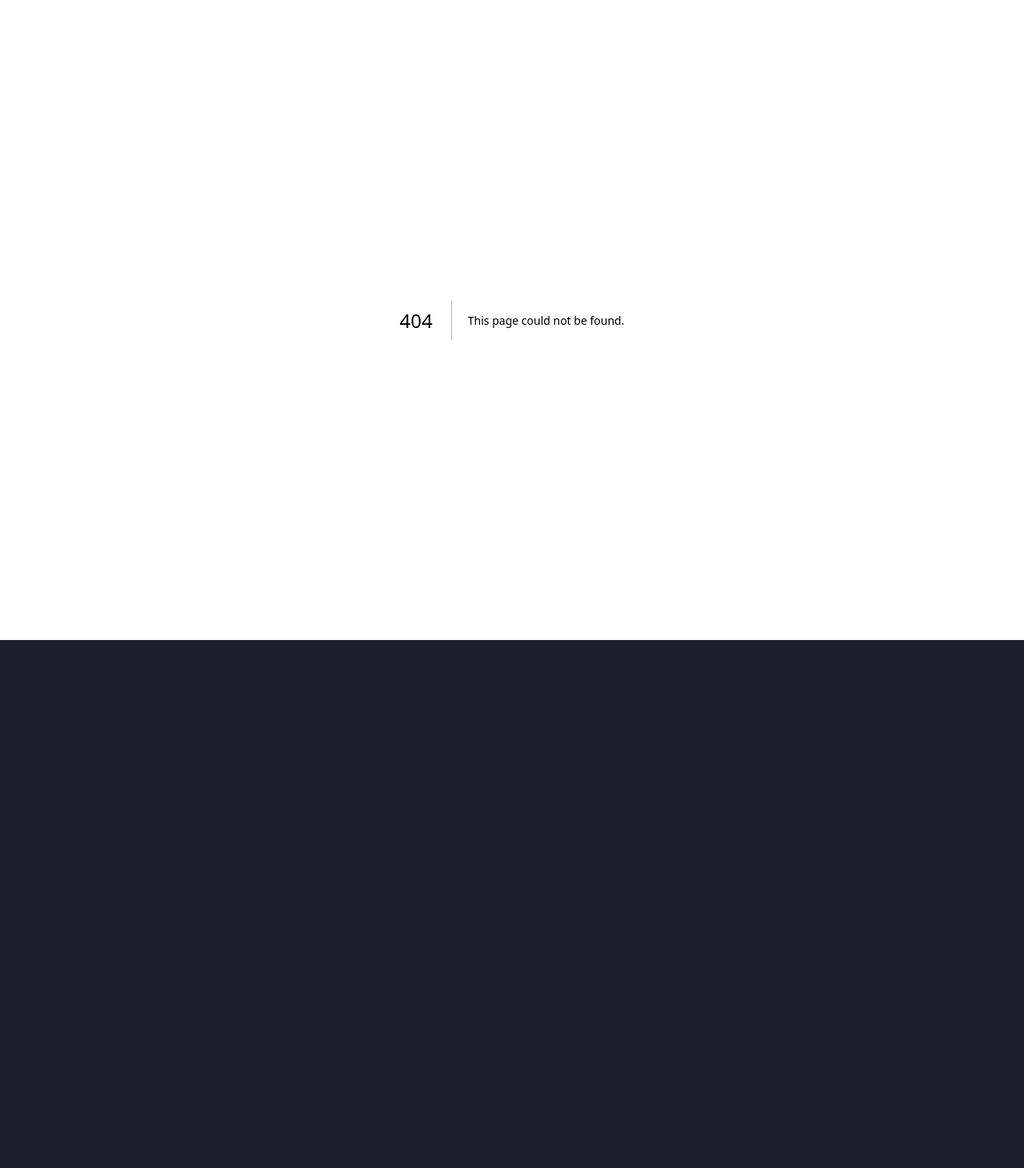
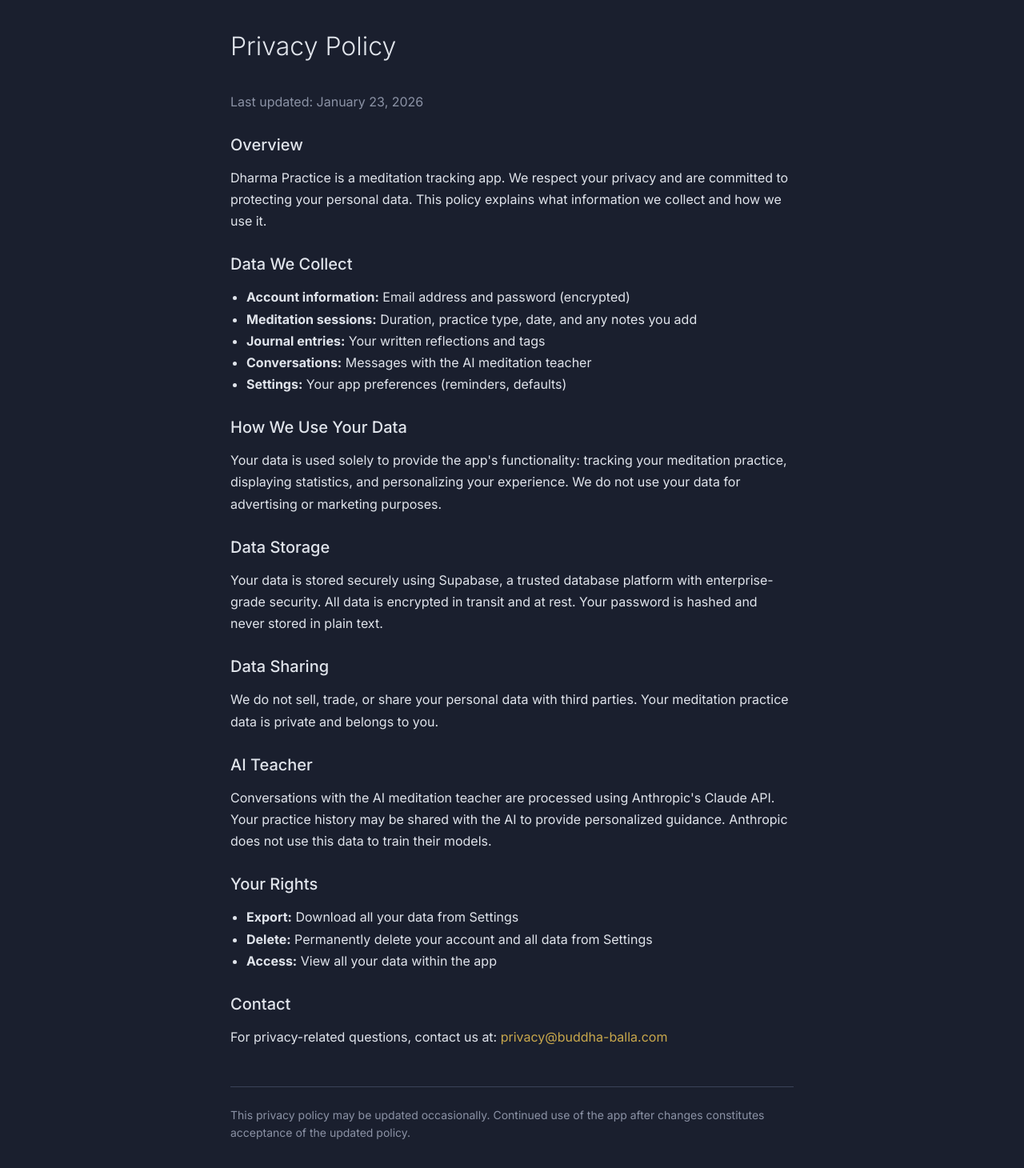
Before and after one commit to nicholasmball/dharma-practice, a Next.js app: page /privacy in a window 1280 px wide. Before the commit this address had no page. Shown: the whole page at 80% size. Before the commit the page ends 800 px from the top, so only its background shows below. Built offline with nearby package versions, Linux system fonts and the light colour scheme.

Commit message:
Add privacy policy page for Play Store

```diff
--- /dev/null
+++ b/src/app/privacy/page.tsx
@@ -0,0 +1,86 @@
+export default function PrivacyPage() {
+  return (
+    <main className="min-h-screen p-8 max-w-3xl mx-auto">
+      <h1 style={{ fontSize: '2rem', fontWeight: 300, marginBottom: '32px' }}>
+        Privacy Policy
+      </h1>
+
+      <div style={{ display: 'flex', flexDirection: 'column', gap: '24px', color: 'var(--foreground)' }}>
+        <p style={{ color: 'var(--muted)' }}>
+          Last updated: {new Date().toLocaleDateString('en-US', { month: 'long', day: 'numeric', year: 'numeric' })}
+        </p>
+
+        <section>
+          <h2 style={{ fontSize: '1.25rem', fontWeight: 500, marginBottom: '12px' }}>Overview</h2>
+          <p style={{ lineHeight: 1.7 }}>
+            Dharma Practice is a meditation tracking app. We respect your privacy and are committed to protecting your personal data. This policy explains what information we collect and how we use it.
+          </p>
+        </section>
+
+        <section>
+          <h2 style={{ fontSize: '1.25rem', fontWeight: 500, marginBottom: '12px' }}>Data We Collect</h2>
+          <ul style={{ lineHeight: 1.7, paddingLeft: '20px', listStyleType: 'disc' }}>
+            <li><strong>Account information:</strong> Email address and password (encrypted)</li>
+            <li><strong>Meditation sessions:</strong> Duration, practice type, date, and any notes you add</li>
+            <li><strong>Journal entries:</strong> Your written reflections and tags</li>
+            <li><strong>Conversations:</strong> Messages with the AI meditation teacher</li>
+            <li><strong>Settings:</strong> Your app preferences (reminders, defaults)</li>
+          </ul>
+        </section>
+
+        <section>
+          <h2 style={{ fontSize: '1.25rem', fontWeight: 500, marginBottom: '12px' }}>How We Use Your Data</h2>
+          <p style={{ lineHeight: 1.7 }}>
+            Your data is used solely to provide the app's functionality: tracking your meditation practice, displaying statistics, and personalizing your experience. We do not use your data for advertising or marketing purposes.
+          </p>
+        </section>
+
+        <section>
+          <h2 style={{ fontSize: '1.25rem', fontWeight: 500, marginBottom: '12px' }}>Data Storage</h2>
+          <p style={{ lineHeight: 1.7 }}>
+            Your data is stored securely using Supabase, a trusted database platform with enterprise-grade security. All data is encrypted in transit and at rest. Your password is hashed and never stored in plain text.
+          </p>
+        </section>
+
+        <section>
+          <h2 style={{ fontSize: '1.25rem', fontWeight: 500, marginBottom: '12px' }}>Data Sharing</h2>
+          <p style={{ lineHeight: 1.7 }}>
+            We do not sell, trade, or share your personal data with third parties. Your meditation practice data is private and belongs to you.
+          </p>
+        </section>
+
+        <section>
+          <h2 style={{ fontSize: '1.25rem', fontWeight: 500, marginBottom: '12px' }}>AI Teacher</h2>
+          <p style={{ lineHeight: 1.7 }}>
+            Conversations with the AI meditation teacher are processed using Anthropic's Claude API. Your practice history may be shared with the AI to provide personalized guidance. Anthropic does not use this data to train their models.
+          </p>
+        </section>
+
+        <section>
+          <h2 style={{ fontSize: '1.25rem', fontWeight: 500, marginBottom: '12px' }}>Your Rights</h2>
+          <ul style={{ lineHeight: 1.7, paddingLeft: '20px', listStyleType: 'disc' }}>
+            <li><strong>Export:</strong> Download all your data from Settings</li>
+            <li><strong>Delete:</strong> Permanently delete your account and all data from Settings</li>
+            <li><strong>Access:</strong> View all your data within the app</li>
+          </ul>
+        </section>
+
+        <section>
+          <h2 style={{ fontSize: '1.25rem', fontWeight: 500, marginBottom: '12px' }}>Contact</h2>
+          <p style={{ lineHeight: 1.7 }}>
+            For privacy-related questions, contact us at:{' '}
+            <a href="mailto:privacy@buddha-balla.com" style={{ color: 'var(--accent)' }}>
+              privacy@buddha-balla.com
+            </a>
+          </p>
+        </section>
+
+        <section style={{ marginTop: '24px', paddingTop: '24px', borderTop: '1px solid var(--border)' }}>
+          <p style={{ color: 'var(--muted)', fontSize: '0.875rem' }}>
+            This privacy policy may be updated occasionally. Continued use of the app after changes constitutes acceptance of the updated policy.
+          </p>
+        </section>
+      </div>
+    </main>
+  )
+}
```
